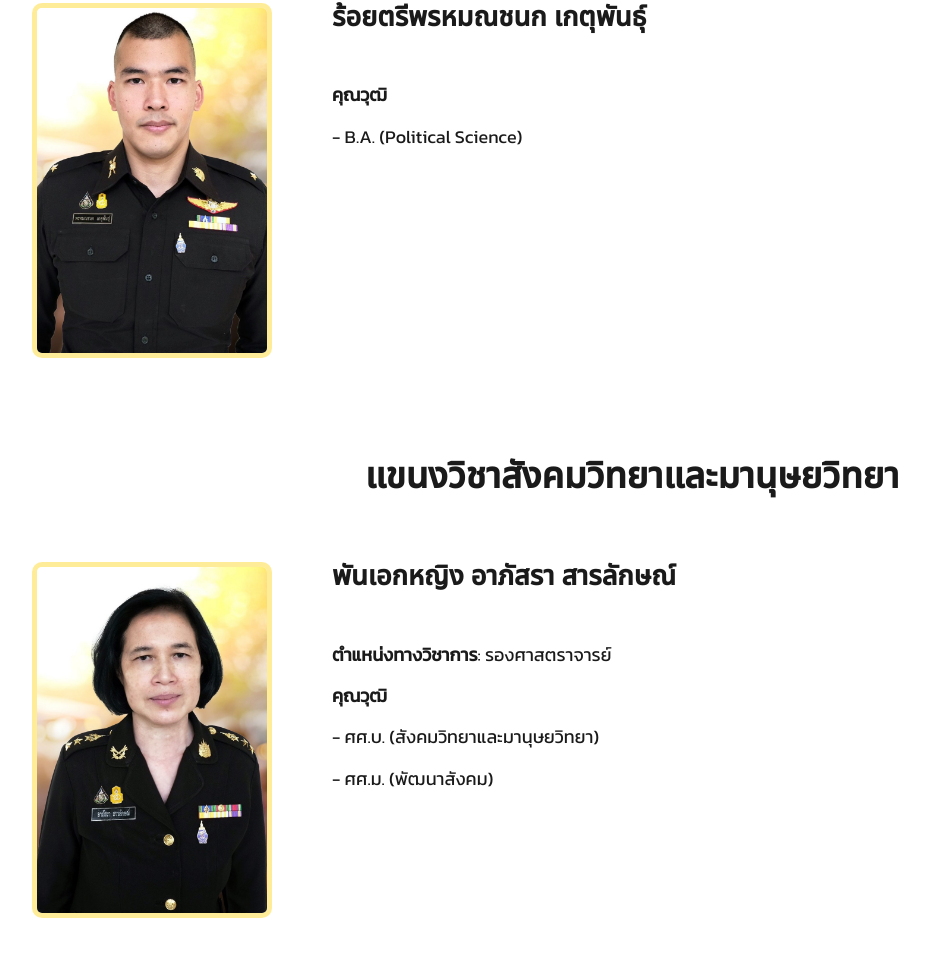
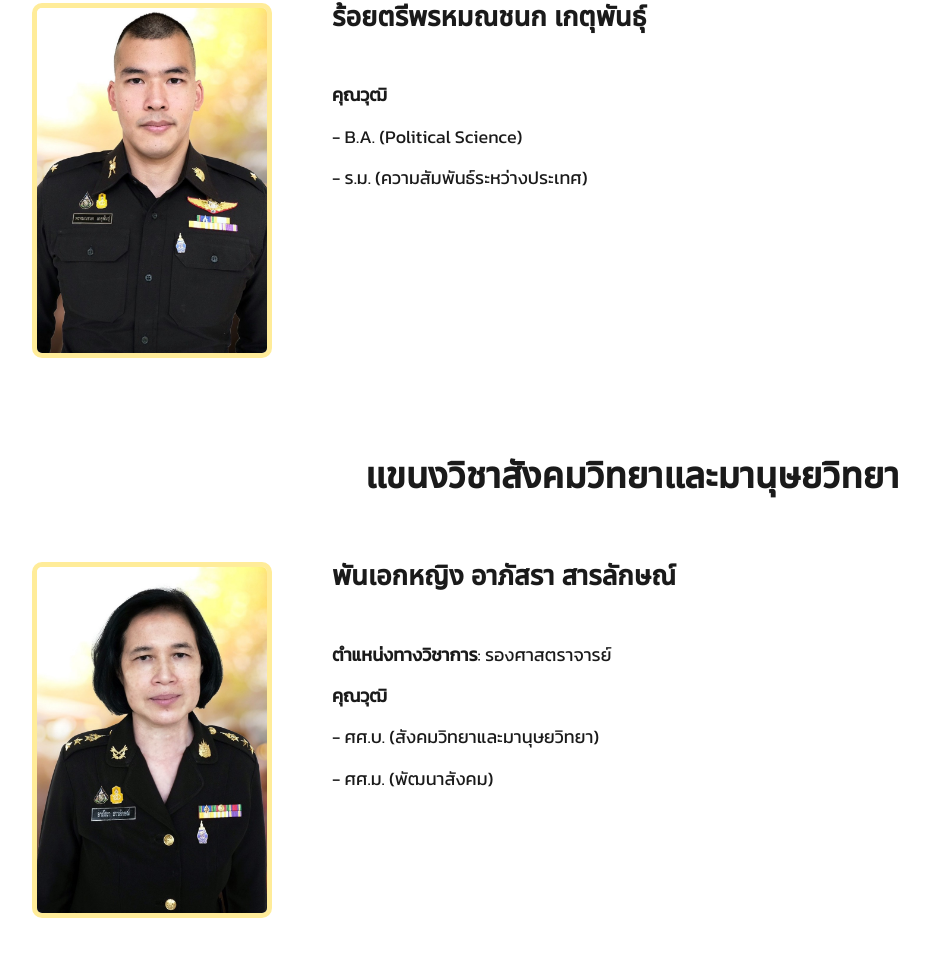
Before and after one commit to PKetphan/crmasocialdept, an Eleventy site: page src/faculty.njk in a window 1280 px wide. Shown: the part 8291-9248 px from the top of the page, without its empty margins (8-937 px from the left). Built offline with nearby package versions, Linux system fonts and the light colour scheme; Eleventy itself is replaced by a stand-in of ours; files that its build step writes are made by us from their sources.

Commit message:
Update faculty.njk

```diff
--- a/src/faculty.njk
+++ b/src/faculty.njk
@@ -253,6 +253,7 @@ layout: 'base.njk'
         <br>
             <p><strong>คุณวุฒิ</strong></p>
             <p>- B.A. (Political Science)</p>
+            <p>- ร.ม. (ความสัมพันธ์ระหว่างประเทศ)</p>
       </div>
     </div>
     <h1 class="branch-title banner">แขนงวิชาสังคมวิทยาและมานุษยวิทยา</h1>
```
